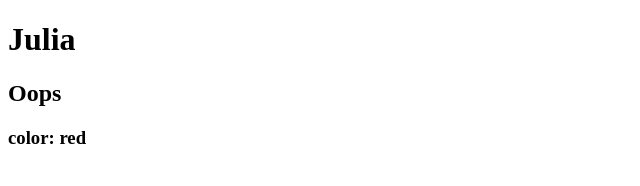
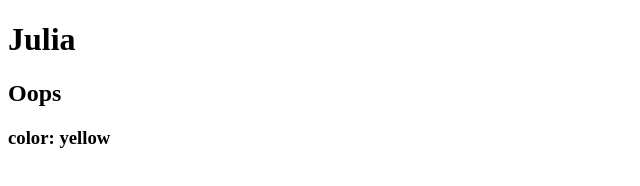
Before and after one commit to JuliaPetrychuk/homework, a plain HTML site: page index.html in a window 1280 px wide. Shown: the full height of the page, 0-640 px from the left. Drawn offline with Linux system fonts and the light colour scheme.

Commit message:
Update index.html

```diff
--- a/index.html
+++ b/index.html
@@ -9,6 +9,6 @@
 <body>
     <h1>Julia</h1>
     <h2>Oops</h2>
-    <h3> color: red</h3>
+    <h3>color: yellow</h3>
 </body>
 </html>
```
